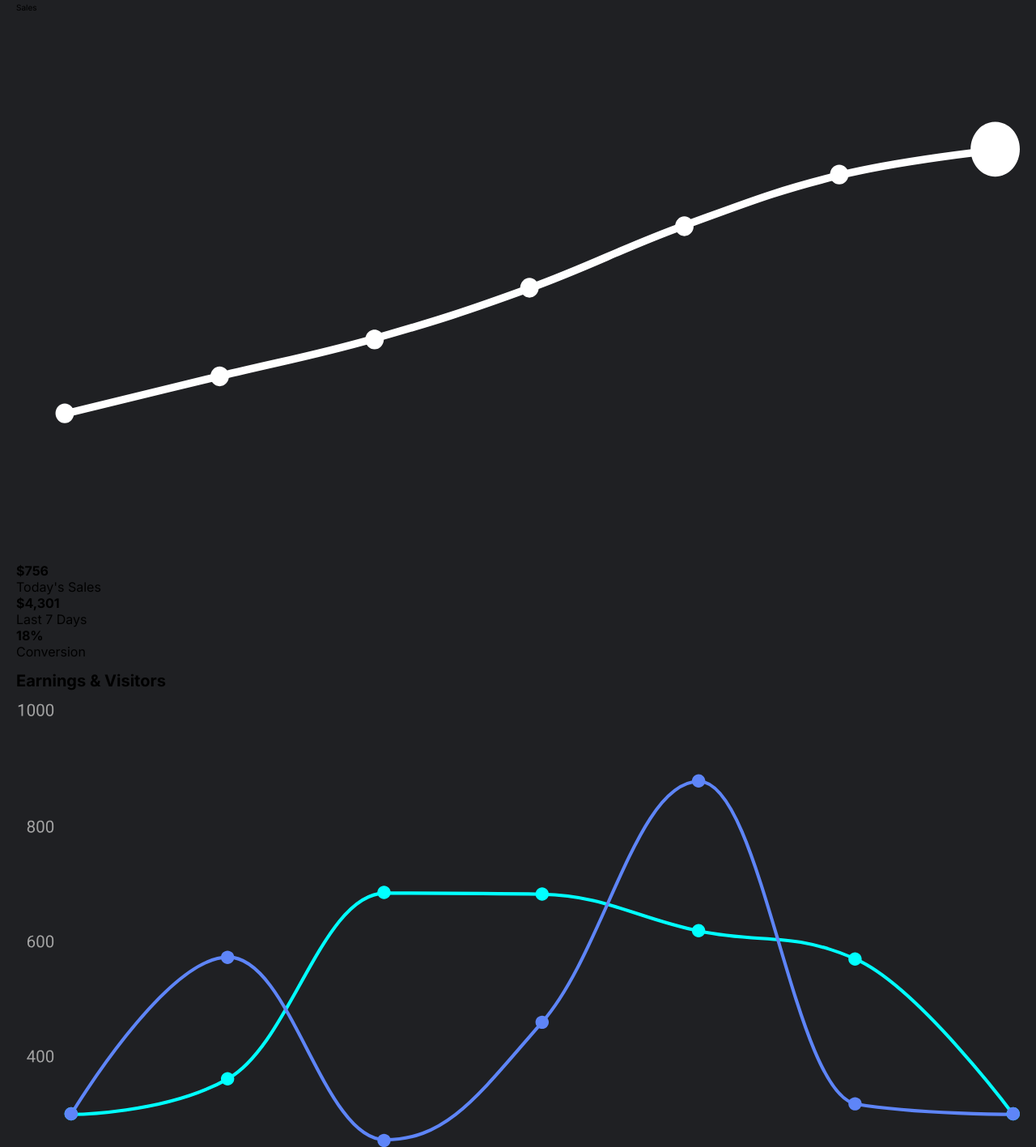
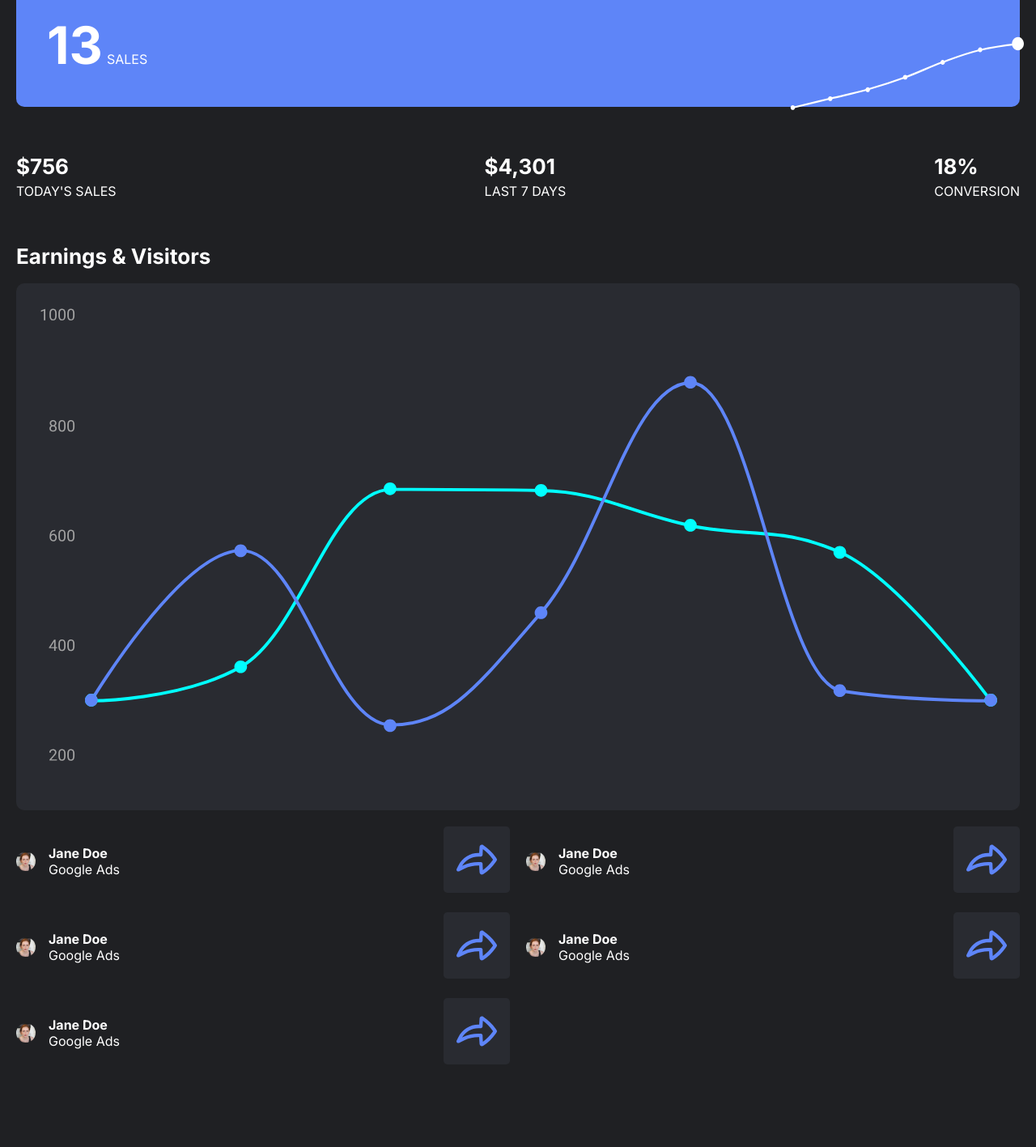
Before and after one commit to jhayesnv/CSS, a plain HTML site: page designalytics/index.html in a window 1280 px wide. Shown: the part 101-1518 px from the top of the page at 81% size. After the commit the page ends 1440 px from the top, so only its background shows below. Drawn offline with Linux system fonts and the light colour scheme.

Commit message:
Add styles for stats and customers sections

```diff
--- a/designalytics/css/main.scss
+++ b/designalytics/css/main.scss
@@ -69,3 +69,107 @@ aside {
         }
     }
 }
+
+/* Sales stats */
+.sales, .extra-stats {
+    padding: 3.8em;
+    color: white;
+    border-radius: 1em;
+    margin-top: 2em;
+}
+
+.sales {
+    background: var(--primary-color);
+    position: relative;
+
+    h2 {
+        font-size: 6.4rem;
+        margin: 0;
+    }
+
+    .label {
+        display: flex;
+        align-items: baseline;
+        text-transform: uppercase;
+        gap: 0.5em;
+    }
+
+    img {
+        position: absolute;
+        bottom: -45px;
+        right: -5px;
+        width: 300px;
+    }
+}
+
+.subtitle {
+    text-transform: uppercase;
+    font-size: 1.6rem;
+}
+
+/* extra stats */
+.extra-stats {
+    padding: 3.8em 0;
+
+    ul {
+        display: flex;
+        justify-content: space-between;
+
+        strong {
+            font-size: 2.6rem;
+            margin-bottom: .2em;
+            display: block;
+        }
+    }
+}
+
+/* Earnings and visitors */
+h1 {
+    color: white;
+    font-size: 2.6rem;
+}
+
+.chart-container {
+    background: var(--secondary-color);
+    border-radius: 1em;
+    padding: 2.8em;
+}
+
+/* Customers */
+.customers ul {
+    display: grid;
+    margin-top: 2em;
+    grid-template-columns: repeat(2, 1fr);
+    gap: 2em;
+    color: white;
+
+    li {
+        display: flex;
+        justify-content: space-between;
+
+        .cta-btn img {
+            width: 50px;
+            height: 50px;
+            padding: 1em;
+            background: var(--secondary-color);
+            border-radius: .3em;
+        }
+    }
+
+    .user-left {
+        display: flex;
+        align-items: center;
+        gap: 1em;
+
+        img {
+            width: 24px;
+            height: 24px;
+            object-fit: cover;
+            border-radius: 50%;
+        }
+    }
+
+    .user-info strong {
+        display: block;
+    }
+}
```
Also changed, not shown: designalytics/css/main.css, 1 other file.
